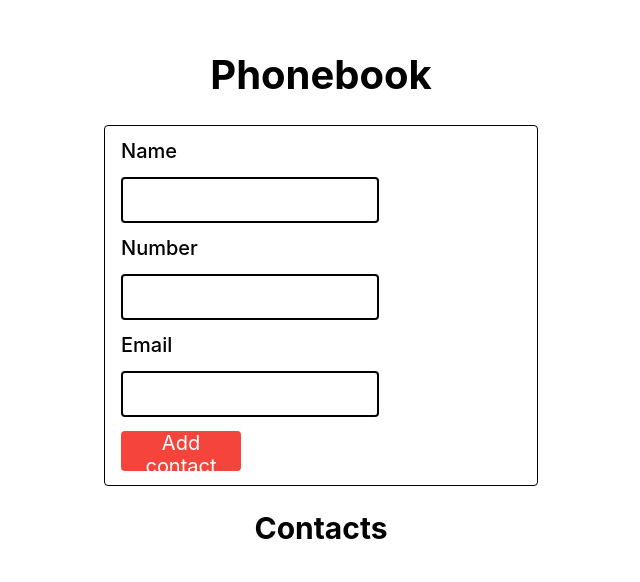
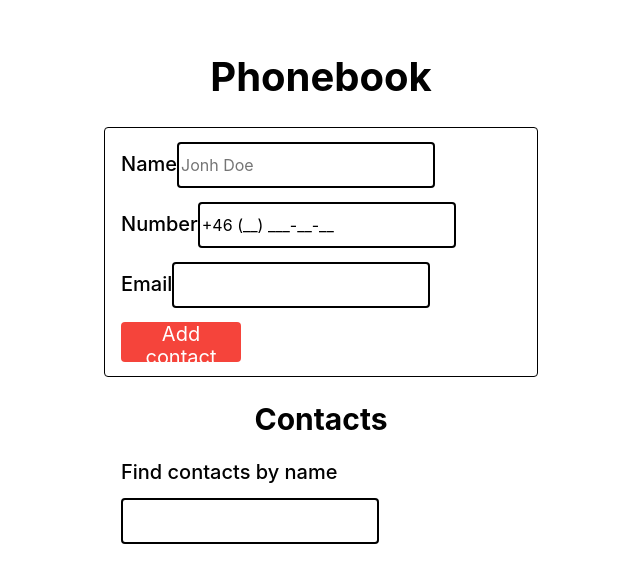
Before and after one commit to Shan-Vision/goit-react-hw-08-phonebook, a React (Create React App) app: page / in a window 1280 px wide. Shown: the part 102-684 px from the top of the page, without its empty margins (319-959 px from the left). Built offline with nearby package versions, Linux system fonts and the light colour scheme; no server answers.

Commit message:
added formik, react-number-format, toast, yup to the Form component

```diff
--- a/package.json
+++ b/package.json
@@ -8,11 +8,14 @@
     "@testing-library/jest-dom": "^5.16.3",
     "@testing-library/react": "^12.1.4",
     "@testing-library/user-event": "^13.5.0",
+    "formik": "^2.2.9",
     "normalize.css": "^8.0.1",
     "prop-types": "^15.8.1",
     "react": "^18.1.0",
     "react-country-region-selector": "^3.6.1",
     "react-dom": "^18.1.0",
+    "react-hot-toast": "^2.3.0",
+    "react-number-format": "^4.9.3",
     "react-redux": "^8.0.2",
     "react-scripts": "5.0.1",
     "redux-logger": "^3.0.6",
@@ -20,7 +23,8 @@
     "shortid": "^2.2.16",
     "styled-components": "^5.3.5",
     "styled-system": "^5.1.5",
-    "web-vitals": "^2.1.3"
+    "web-vitals": "^2.1.3",
+    "yup": "^0.32.11"
   },
   "scripts": {
     "start": "react-scripts start",
--- a/src/components/App.jsx
+++ b/src/components/App.jsx
@@ -1,6 +1,7 @@
+import { Toaster } from 'react-hot-toast';
 import ContactForm from 'components/Form';
 import ContactList from 'components/ContactList';
-// import FilterContacts from 'components/FilterContacts';
+import FilterContacts from 'components/FilterContacts';
 import { useGetContactsQuery } from 'redux/contactsSlice';
 
 const App = () => {
@@ -21,8 +22,19 @@ const App = () => {
       <h1>Phonebook</h1>
       <ContactForm />
       <h2>Contacts</h2>
-      {/* <FilterContacts /> */}
+      <FilterContacts />
       {isSuccess && <ContactList />}
+      <Toaster
+        position="top-center"
+        toastOptions={{
+          duration: 2000,
+          style: {
+            background: '#363636',
+            color: '#fff',
+            padding: '12px',
+          },
+        }}
+      />
     </div>
   );
 };
--- a/src/components/ContactItem/ContactItem.jsx
+++ b/src/components/ContactItem/ContactItem.jsx
@@ -2,7 +2,7 @@ import { Item, ItemButton, ContactInfo, SideInfo } from './ContactItem.styled';
 import PropTypes from 'prop-types';
 import { useDeleteContactMutation } from 'redux/contactsSlice';
 
-function ContactItem({ id, name, phone, email }) {
+function ContactItem({ id, name, number, email }) {
   const [deleteContact] = useDeleteContactMutation();
   return (
     <Item>
@@ -11,7 +11,7 @@ function ContactItem({ id, name, phone, email }) {
           Name: <b>{name}</b>
         </p>
         <p>
-          Phone: <b>{phone}</b>
+          Phone: <b>{number}</b>
         </p>
         <p>
           Email: <b>{email}</b>
@@ -29,7 +29,7 @@ function ContactItem({ id, name, phone, email }) {
 ContactItem.propTypes = {
   id: PropTypes.string.isRequired,
   name: PropTypes.string.isRequired,
-  phone: PropTypes.string.isRequired,
+  number: PropTypes.string.isRequired,
   email: PropTypes.string.isRequired,
 };
 export default ContactItem;
--- a/src/components/ContactList/ContactList.jsx
+++ b/src/components/ContactList/ContactList.jsx
@@ -8,12 +8,12 @@ function ContactList() {
     <>
       {isSuccess && (
         <List>
-          {data.map(({ id, name, phone, email }) => (
+          {data.map(({ id, name, number, email }) => (
             <ContactItem
               key={id}
               id={id}
               name={name}
-              phone={phone}
+              number={number}
               email={email}
             />
           ))}
--- a/src/components/FilterContacts/FilterContacts.jsx
+++ b/src/components/FilterContacts/FilterContacts.jsx
@@ -1,13 +1,13 @@
 import { FilterBox, FilterLabel, FilterInput } from './FilterContacts.styled';
-import { useDispatch } from 'react-redux';
-import { filterByName } from 'redux/contactsSlice';
+// import { useDispatch } from 'react-redux';
+import { useFindContactByNameMutation } from 'redux/contactsSlice';
 
 function FilterContacts() {
-  const dispatch = useDispatch();
+  const [findContactByName, { data }] = useFindContactByNameMutation();
 
   const onChange = event => {
     const value = event.target.value;
-    dispatch(filterByName(value));
+    findContactByName(value);
   };
 
   return (
--- a/src/components/Form/Form.jsx
+++ b/src/components/Form/Form.jsx
@@ -1,54 +1,125 @@
-import { Form, Label, Input, Button } from './Form.styled';
-import { useAddContactMutation } from 'redux/contactsSlice';
+import { Formik, ErrorMessage } from 'formik';
+import NumberFormat from 'react-number-format';
+import { FormStyle, Label, Input, Button } from './Form.styled';
+import * as yup from 'yup';
+import toast from 'react-hot-toast';
+
+import {
+  useGetContactsQuery,
+  useAddContactMutation,
+} from 'redux/contactsSlice';
+
+const schema = yup.object().shape({
+  name: yup
+    .string()
+    .matches(
+      /^[a-zA-Zа-яА-Я]+(([' -][a-zA-Zа-яА-Я ])?[a-zA-Zа-яА-Я]*)*$/,
+      "Name may contain only letters, apostrophe, dash and spaces. For example Adrian, Jacob Mercer, Charles de Batz de Castelmore d'Artagnan"
+    )
+    .required('Name is required'),
+  number: yup.string().required('Phone number is required'),
+  email: yup.string().email().required('Email is required'),
+});
+
+const InputNumberFormat = ({ field, ...props }) => (
+  <NumberFormat
+    {...field}
+    {...props}
+    format="+46 (##) ###-##-##"
+    mask="_"
+    allowEmptyFormatting
+  />
+);
+
+const FormError = ({ name }) => {
+  return <ErrorMessage name={name} render={message => <div>{message}</div>} />;
+};
 
 const ContactForm = () => {
+  const initialValues = {
+    name: '',
+    number: '',
+    email: '',
+  };
+
+  const { data: contacts } = useGetContactsQuery();
   const [addContact] = useAddContactMutation();
 
-  const handleSubmit = evt => {
-    evt.preventDefault();
-    const form = evt.target.elements;
-    const name = form.name.value;
-    const phone = form.number.value;
-    const email = form.email.value;
-    addContact({ name, email, phone });
-    evt.target.reset();
+  const handleSubmit = async ({ name, number, email }, { resetForm }) => {
+    // evt.preventDefault();
 
-    // if (findIncludeName) {
-    //   dispatch(addContact({ id: shortid.generate(), name, number, country }));
-    //   resetForm();
-    // } else {
-    //   alert(`${name} is already in contacts`);
-    // }
+    const NameList = contacts.map(contact => contact.name.toLowerCase());
+    const findIncludeName = name => {
+      if (NameList.includes(name.toLowerCase())) {
+        toast.error(`${name} is already in contacts`);
+        return;
+      }
+    };
+
+    if (findIncludeName(name)) {
+      return;
+    }
+    try {
+      const newContact = {
+        name,
+        number,
+        email,
+      };
+      await addContact(newContact);
+      resetForm();
+      toast.success(`New contacts has been successfully added`);
+    } catch (error) {
+      toast.error(error.message);
+      console.log(error);
+    }
   };
 
   return (
-    <Form onSubmit={handleSubmit}>
-      <Label>Name</Label>
+    <Formik
+      initialValues={initialValues}
+      onSubmit={handleSubmit}
+      validationSchema={schema}
+    >
+      {({ handleChange, values: { name, number, email } }) => (
+        <FormStyle>
+          <Label htmlFor="name">
+            Name
             <Input
               type="text"
               name="name"
-        id=""
-        pattern="^[a-zA-Zа-яА-Я]+(([' -][a-zA-Zа-яА-Я ])?[a-zA-Zа-яА-Я]*)*$"
-        title="Name may contain only letters, apostrophe, dash and spaces. For example Adrian, Jacob Mercer, Charles de Batz de Castelmore d'Artagnan"
-        required
+              value={name}
+              onChange={handleChange}
+              placeholder="Jonh Doe"
             />
-      <Label>Number</Label>
+            <FormError name="name" component="div" />
+          </Label>
+          <Label htmlFor="number">
+            Number
             <Input
-        type="tel"
+              type="text"
               name="number"
-        pattern="\+?\d{1,4}?[-.\s]?\(?\d{1,3}?\)?[-.\s]?\d{1,4}[-.\s]?\d{1,4}[-.\s]?\d{1,9}"
-        title="Phone number must be digits and can contain spaces, dashes, parentheses and can start with +"
-        required
+              value={number}
+              onChange={handleChange}
+              component={InputNumberFormat}
             />
-      <Label>Email</Label>
+            <FormError name="number" component="div" />
+          </Label>
+
+          <Label htmlFor="email">
+            Email
             <Input
               type="email"
               name="email"
-        title="Phone number must be digits and can contain spaces, dashes, parentheses and can start with +"
-        required
+              value={email}
+              onChange={handleChange}
             />
+            <FormError name="email" component="div" />
+          </Label>
+
           <Button type="submit">Add contact</Button>
-    </Form>
+        </FormStyle>
+      )}
+    </Formik>
   );
 };
 
--- a/src/components/Form/Form.styled.js
+++ b/src/components/Form/Form.styled.js
@@ -1,6 +1,7 @@
 import styled from 'styled-components';
+import { Form, Field } from 'formik';
 
-export const Form = styled.form`
+export const FormStyle = styled(Form)`
   width: 400px;
   padding: 14px 16px;
   display: flex;
@@ -13,7 +14,7 @@ export const Label = styled.label`
   font-size: 20px;
   font-weight: 500;
 `;
-export const Input = styled.input`
+export const Input = styled(Field)`
   display: inline-block;
   width: 250px;
   height: 40px;
--- a/src/index.js
+++ b/src/index.js
@@ -2,17 +2,14 @@ import React from 'react';
 import ReactDOM from 'react-dom/client';
 import App from 'components/App';
 import { Provider } from 'react-redux';
-import store, { persistor } from 'redux/store';
-import { PersistGate } from 'redux-persist/integration/react';
+import store from 'redux/store';
 import './index.css';
 import 'normalize.css';
 
 ReactDOM.createRoot(document.getElementById('root')).render(
   <React.StrictMode>
     <Provider store={store}>
-      <PersistGate loading={null} persistor={persistor}>
-        <App />
-      </PersistGate>
+      <App />
     </Provider>
   </React.StrictMode>
 );
--- a/src/redux/contactsSlice.js
+++ b/src/redux/contactsSlice.js
@@ -1,13 +1,6 @@
 // import { createSlice } from '@reduxjs/toolkit';
-import { persistReducer } from 'redux-persist';
-import storage from 'redux-persist/lib/storage';
+
 import { createApi, fetchBaseQuery } from '@reduxjs/toolkit/query/react';
-
-const persistConfig = {
-  key: 'contacts',
-  storage,
-  whitelist: ['items'],
-};
 
 export const contactsApi = createApi({
   reducerPath: 'contactsApi',
@@ -17,22 +10,15 @@ export const contactsApi = createApi({
   tagTypes: ['Contacts'],
   endpoints: builder => ({
     getContacts: builder.query({
-      query: () => `contacts/`,
+      query: () => `/contacts/`,
       providesTags: ['Contacts'],
     }),
     addContact: builder.mutation({
-      query(newContact) {
-        const { name, email, phone } = newContact;
-        return {
-          url: `contacts/`,
-          method: 'POST',
-          body: {
-            name,
-            phone,
-            email,
-          },
-        };
-      },
+      query: newContact => ({
+        url: `/contacts/`,
+        method: 'POST',
+        body: newContact,
+      }),
       invalidatesTags: ['Contacts'],
     }),
     deleteContact: builder.mutation({
@@ -41,6 +27,13 @@ export const contactsApi = createApi({
           url: `/contacts/${id}`,
           method: 'DELETE',
         };
+      },
+      invalidatesTags: ['Contacts'],
+    }),
+    findContactByName: builder.mutation({
+      query: contactName => {
+        console.log('contactName :>> ', contactName);
+        return `contacts/${contactName}`;
       },
       invalidatesTags: ['Contacts'],
     }),
@@ -53,9 +46,5 @@ export const {
   useGetContactsQuery,
   useAddContactMutation,
   useDeleteContactMutation,
+  useFindContactByNameMutation,
 } = contactsApi;
-
-export const persistedReducer = persistReducer(
-  persistConfig,
-  contactsApi.reducer
-);
--- a/src/redux/store.js
+++ b/src/redux/store.js
@@ -1,30 +1,14 @@
 import { configureStore } from '@reduxjs/toolkit';
-import { persistedReducer } from './contactsSlice';
-import {
-  persistStore,
-  FLUSH,
-  REHYDRATE,
-  PAUSE,
-  PERSIST,
-  PURGE,
-  REGISTER,
-} from 'redux-persist';
 import { contactsApi } from './contactsSlice';
 
 export const store = configureStore({
   reducer: {
-    [contactsApi.reducerPath]: persistedReducer,
+    [contactsApi.reducerPath]: contactsApi.reducer,
   },
   middleware: getDefaultMiddleware => [
-    ...getDefaultMiddleware({
-      serializableCheck: {
-        ignoredActions: [FLUSH, REHYDRATE, PAUSE, PERSIST, PURGE, REGISTER],
-      },
-    }),
+    ...getDefaultMiddleware(),
     contactsApi.middleware,
   ],
 });
 
-export const persistor = persistStore(store);
-
 export default store;
```
Also changed, not shown: 1 other file (tests, documents, lock files or other folders). Lines whose indentation alone changed are shown as unchanged.
